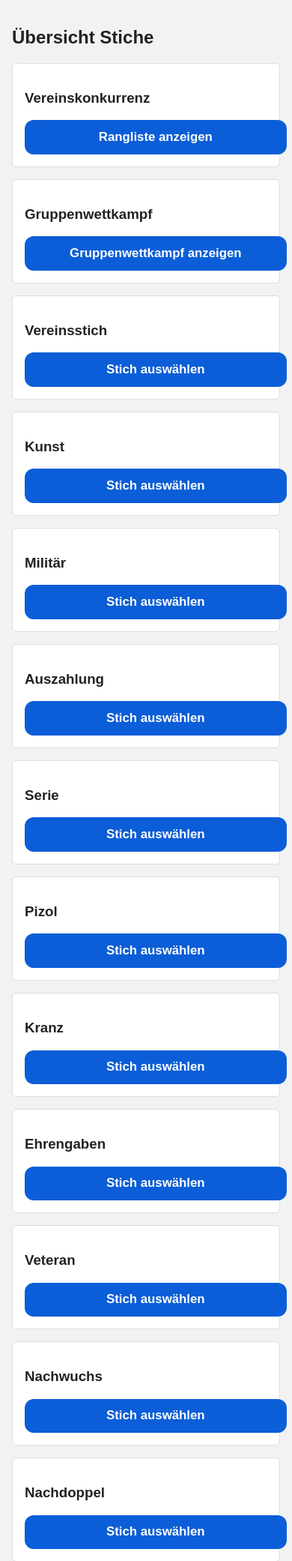
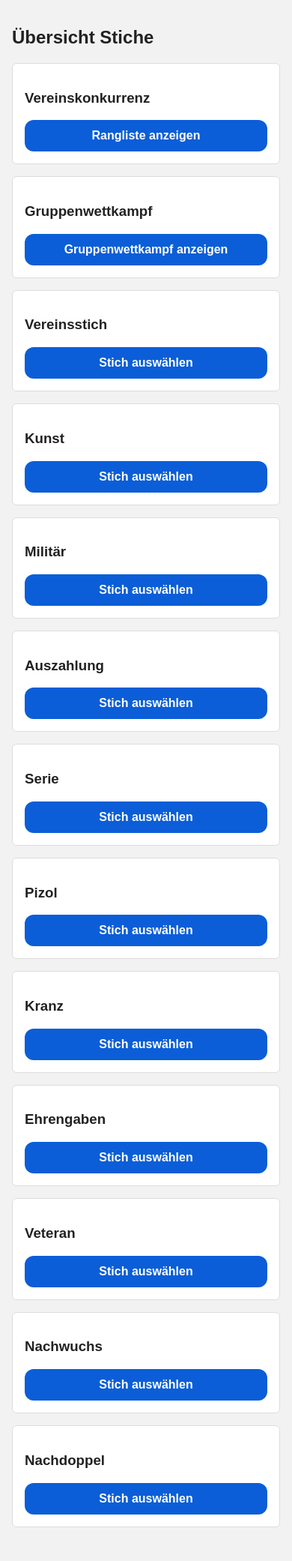
Before and after one commit to manuelduft99/schuetzenportal-msv, a FastAPI app: page / in a window 390 px wide. Shown: the part 84-2166 px from the top of the page at 75% size. Run offline with FastAPI, Linux system fonts and the light colour scheme.

Commit message:
Layout Mobile angepasst

```diff
--- a/templates/base.html
+++ b/templates/base.html
@@ -6,6 +6,11 @@
     <meta name="viewport" content="width=device-width, initial-scale=1">
 
     <style>
+
+        *,*::before, *::after {
+        box-sizing: border-box;
+        }
+
         body {
             margin: 0;
             font-family: Arial, Helvetica, sans-serif;
@@ -149,8 +154,6 @@
                 box-shadow: 0 4px 10px rgba(0,0,0,0.08);
             }
 
-
-
             table td {
                     display: grid;
                     grid-template-columns: 1fr auto; /* links Titel, rechts Wert */
@@ -201,12 +204,15 @@
 
                 /* Buttons mobil */
                 .button {
-                    width: 100%;
-                    padding: 0.8rem;
-                    font-size: 1.05rem;
-                    border-radius: 12px;
-                    text-align: center;
-                }
+                        display: block;
+                        width: 100%;
+                        max-width: 100%;
+                        padding: 0.75rem 1rem;
+                        border-radius: 12px;
+                        text-align: center;
+                        box-sizing: border-box;
+                    }
+
 }
     </style>
 </head>
```
